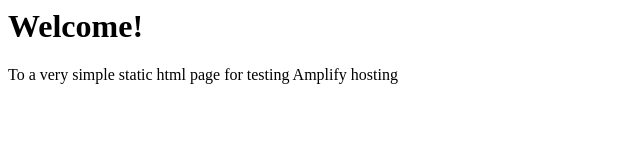
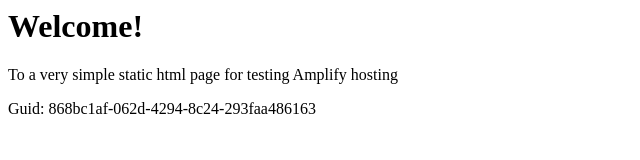
Before and after one commit to aws-aemilia-cmh/Github-PR-Commit-Integration-Test-DoNotTouch-v1-preprod-us-east-2, a website: page src/index.html in a window 1280 px wide. Shown: the whole page, without its empty margins (0-640 px from the left). Drawn offline with Linux system fonts and the light colour scheme.

Commit message:
commit from integ tests

```diff
--- a/src/index.html
+++ b/src/index.html
@@ -1,3 +1,5 @@
+
+
 <html lang="en">
 
 <head>
@@ -10,6 +12,6 @@
 <body>
     <h1>Welcome!</h1>
     <p>To a very simple static html page for testing Amplify hosting</p>
-</body>
+    <p>Guid: 868bc1af-062d-4294-8c24-293faa486163</p></body>
 
 </html>
```
